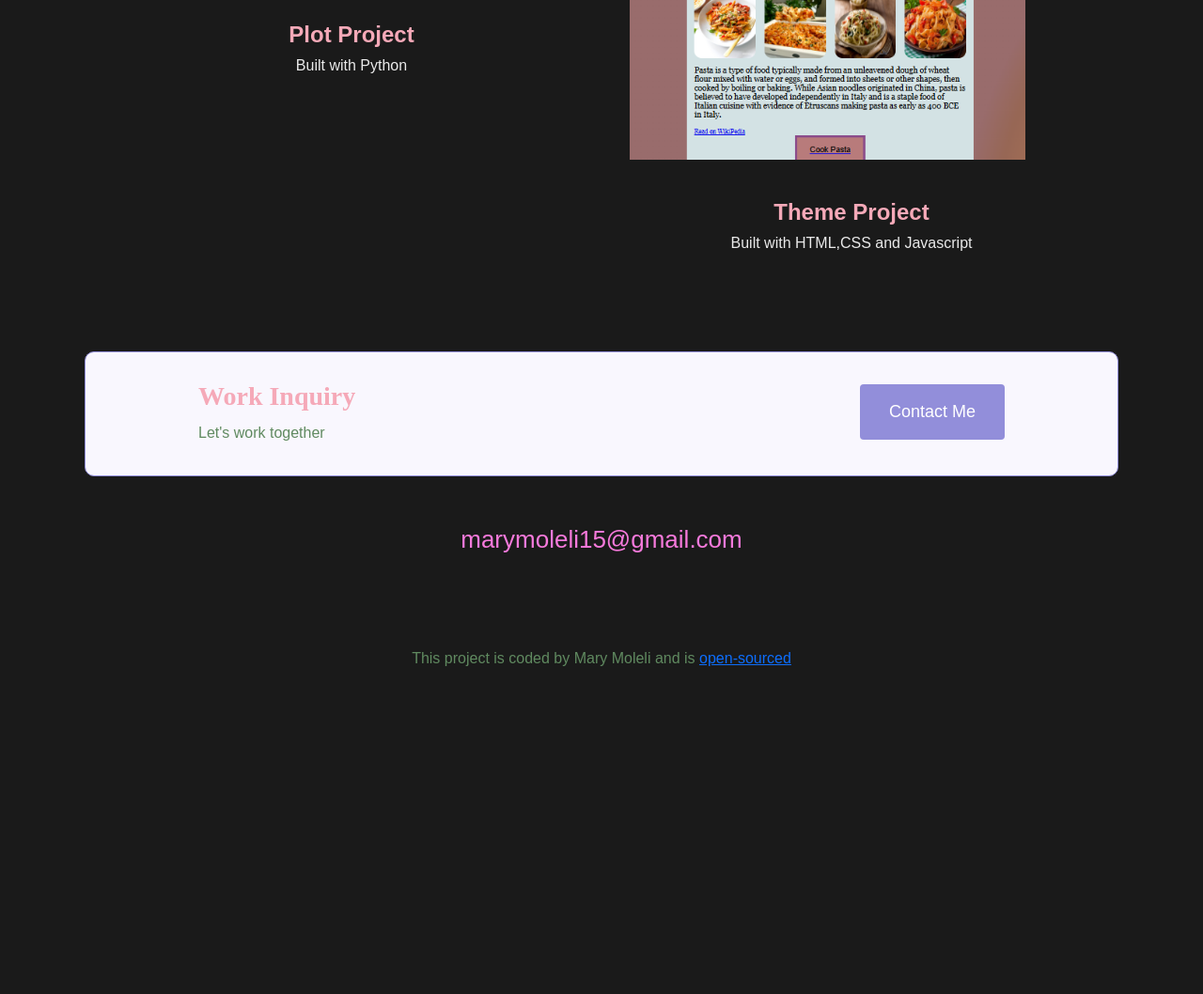
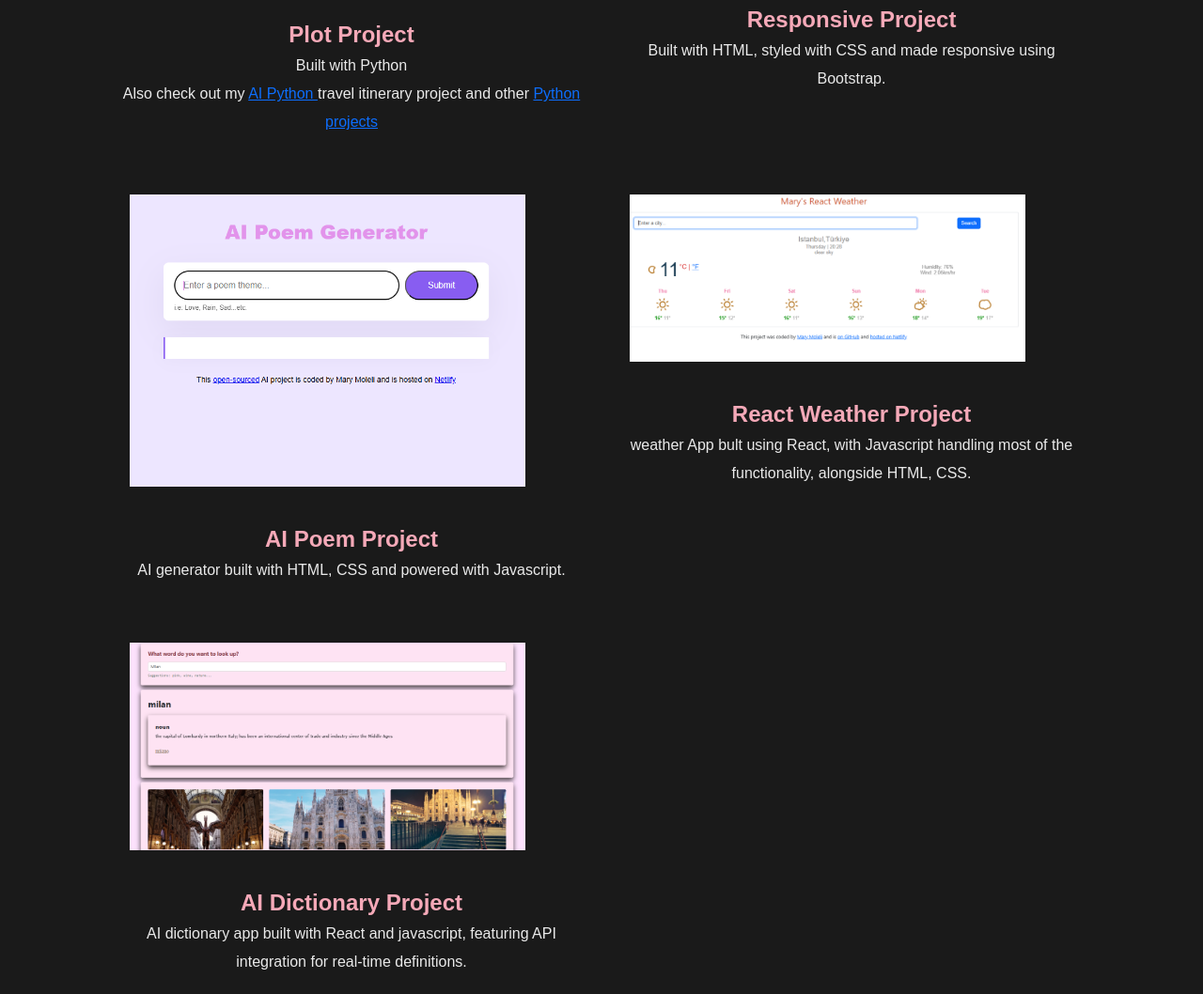
Before and after one commit to mary-moleli/First-Responsive-Project, a plain HTML site: page work.html in a window 1280 px wide. Shown: the part 1017-2075 px from the top of the page at 94% size. Before the commit the page ends 1853 px from the top, so only its background shows below. Drawn offline with nearby package versions, Linux system fonts and the light colour scheme.

Commit message:
updated my portfolio by adding recent projects

```diff
--- a/work.html
+++ b/work.html
@@ -72,17 +72,67 @@
               alt=""
             />
             <h3 class="text-center m-0">Plot Project</h3>
-            <p class="text-center text-mute">Built with Python</p>
+            <p class="text-center text-mute">
+              Built with Python<br />Also check out my
+              <a
+                href="https://github.com/mary-moleli/python-itinerary"
+                target="_blank"
+              >
+                AI Python
+              </a>
+              travel itinerary project and other
+              <a
+                href="https://github.com/mary-moleli/python-forecast-/blob/main/forecast.py"
+                target="_blank"
+                >Python projects</a
+              >
+            </p>
           </div>
           <div class="col-md-6 mb-4">
             <img
-              src="images/pasta.png"
+              src="images/turkiye.png"
               class="img-fluid mb-3 rounded images"
               alt=""
             />
-            <h3 class="text-center m-0">Theme Project</h3>
+            <h3 class="text-center m-0">Responsive Project</h3>
             <p class="text-center text-mute">
-              Built with HTML,CSS and Javascript
+              Built with HTML, styled with CSS and made responsive using
+              Bootstrap.
+            </p>
+          </div>
+          <div class="col-md-6 mb-4">
+            <img
+              src="images/poem.png"
+              class="img-fluid mb-3 rounded images"
+              alt=""
+            />
+            <h3 class="text-center m-0">AI Poem Project</h3>
+            <p class="text-center text-mute">
+              AI generator built with HTML, CSS and powered with Javascript.
+            </p>
+          </div>
+          <div class="col-md-6 mb-4">
+            <img
+              src="images/reactweather.png"
+              class="img-fluid mb-3 rounded images"
+              alt=""
+            />
+            <h3 class="text-center m-0">React Weather Project</h3>
+            <p class="text-center text-mute">
+              weather App bult using React, with Javascript handling most of the
+              functionality, alongside HTML, CSS.
+            </p>
+          </div>
+          <div class="col-md-6 mb-4">
+            <img
+              src="images/dictionary.png"
+              class="img-fluid mb-3 rounded images"
+              alt=""
+            />
+            <h3 class="text-center m-0">AI Dictionary Project</h3>
+            <p class="text-center text-mute">
+              AI dictionary app built with React and javascript, featuring API
+              integration for real-time definitions.
             </p>
           </div>
         </div>
```
Also changed, not shown: images/dictionary.png (added), images/poem.png (added), images/reactweather.png (added), images/turkiye.png (added).
